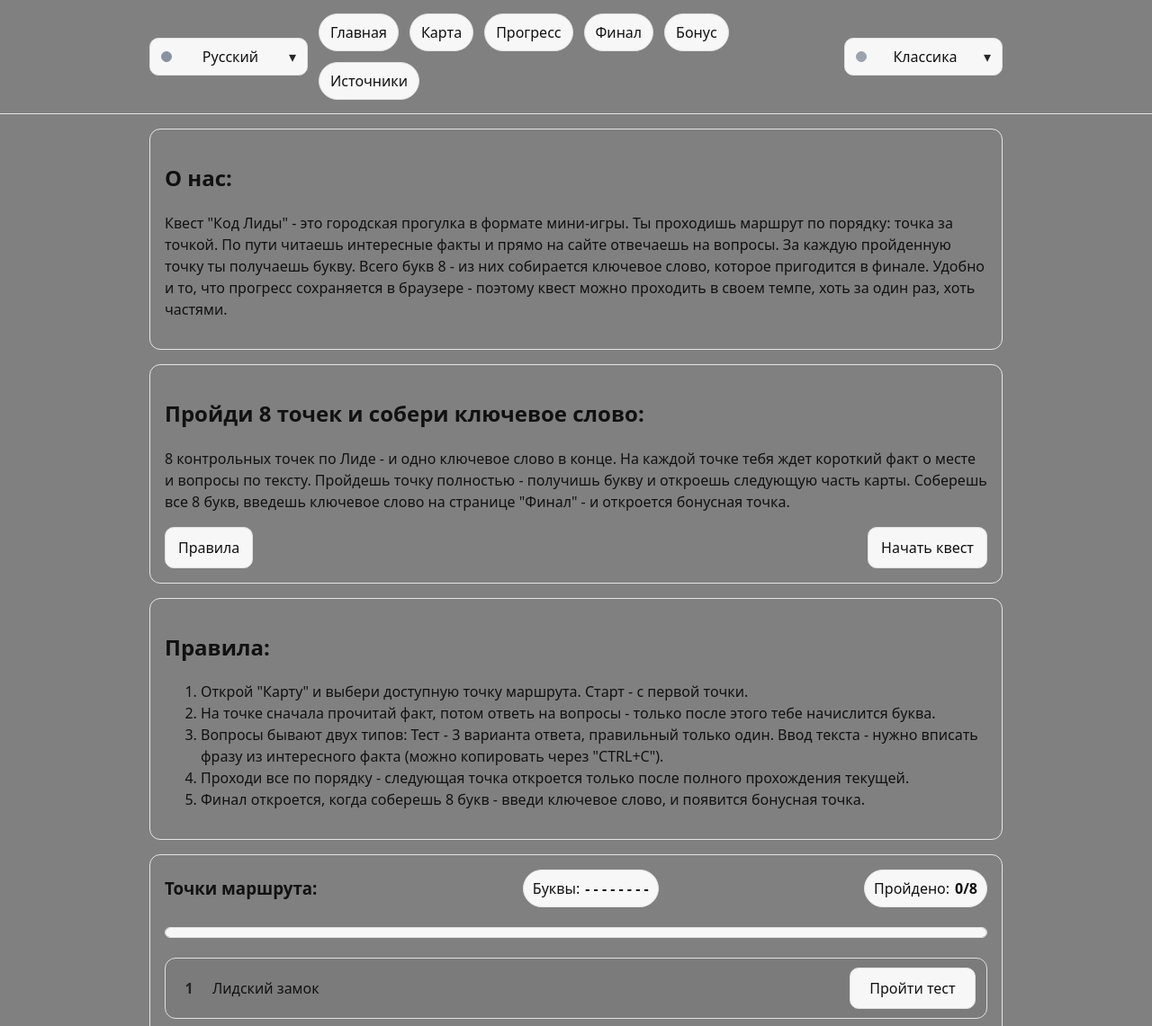
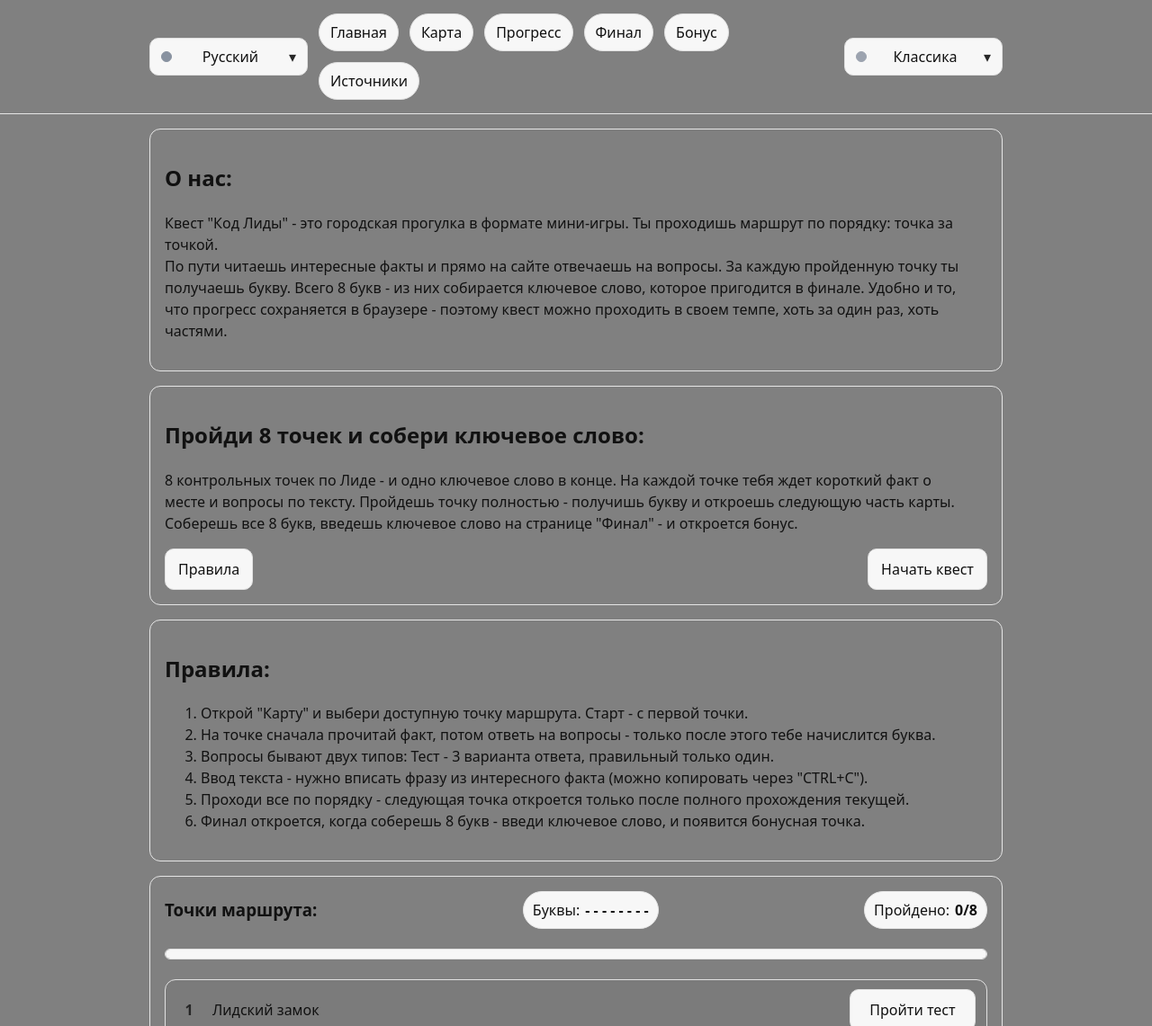
Before and after one commit to maxnikitov371-ux/kod-lidy, a plain HTML site: page index.html in a window 1280 px wide. Shown: the top 1141 px of the page at 90% size. Drawn offline with Linux system fonts and the light colour scheme.

Commit message:
Indentation

```diff
--- a/index.html
+++ b/index.html
@@ -3,7 +3,7 @@
 <head>
   <meta charset="utf-8" />
   <meta name="viewport" content="width=device-width,initial-scale=1" />
-  <title>Квест "Код Лиды"</title>
+  <title>Квест  "Код Лиды"</title>
   <meta name="description" content="Квест по Лиде: 8 точек на карте, вопросы и буквы, финал и бонус." />
   <link rel="stylesheet" href="css/styles.css" />
   <link rel="stylesheet" href="css/themes.css" />
@@ -29,11 +29,11 @@
       <h2>О нас:</h2>
       <p>
         Квест "Код Лиды" - это городская прогулка в формате мини-игры.
-        Ты проходишь маршрут по порядку: точка за точкой.
+        Ты проходишь маршрут по порядку: точка за точкой.<br>
         По пути читаешь интересные факты и прямо на сайте отвечаешь на вопросы.
-        За каждую пройденную точку ты получаешь букву.
-        Всего букв 8 - из них собирается ключевое слово, которое пригодится в финале.
-        Удобно и то, что прогресс сохраняется в браузере - поэтому квест можно проходить
+        За каждую пройденную точку ты <br> получаешь букву.
+        Всего 8  букв - из них собирается ключевое слово, которое пригодится в финале.
+        Удобно и то, <br> что прогресс сохраняется в браузере - поэтому квест можно проходить
         в своем темпе, хоть за один раз, хоть частями.
       </p>
     </section>
@@ -41,9 +41,9 @@
       <h2>Пройди 8 точек и собери ключевое слово:</h2>
       <p>
         8 контрольных точек по Лиде - и одно ключевое слово в конце.
-        На каждой точке тебя ждет короткий факт о месте и вопросы по тексту.
-        Пройдешь точку полностью - получишь букву и откроешь следующую часть карты.
-        Соберешь все 8 букв, введешь ключевое слово на странице "Финал" - и откроется бонусная точка.
+        На каждой точке тебя ждет короткий факт о <br> месте и вопросы по тексту.
+        Пройдешь точку полностью - получишь букву и откроешь следующую часть карты.<br>
+        Соберешь все 8 букв, введешь ключевое слово на странице "Финал" - и откроется бонус.
       </p>
 
       <div class="actions  actions-split">
@@ -57,7 +57,8 @@
       <ol>
         <li>Открой "Карту" и выбери доступную точку маршрута. Старт - с первой точки.</li>
         <li>На точке сначала прочитай факт, потом ответь на вопросы - только после этого тебе начислится буква.</li>
-        <li>Вопросы бывают двух типов: Тест - 3 варианта ответа, правильный только один. Ввод текста - нужно вписать фразу из интересного факта (можно копировать через "CTRL+C").</li>
+        <li>Вопросы бывают двух типов: Тест - 3 варианта ответа, правильный только один.</li>
+        <li>Ввод текста - нужно вписать фразу из интересного факта (можно копировать через "CTRL+C").</li>
         <li>Проходи все по порядку - следующая точка откроется только после полного прохождения текущей.</li>
         <li>Финал откроется, когда соберешь 8 букв - введи ключевое слово, и появится бонусная точка.</li>
       </ol>
```
